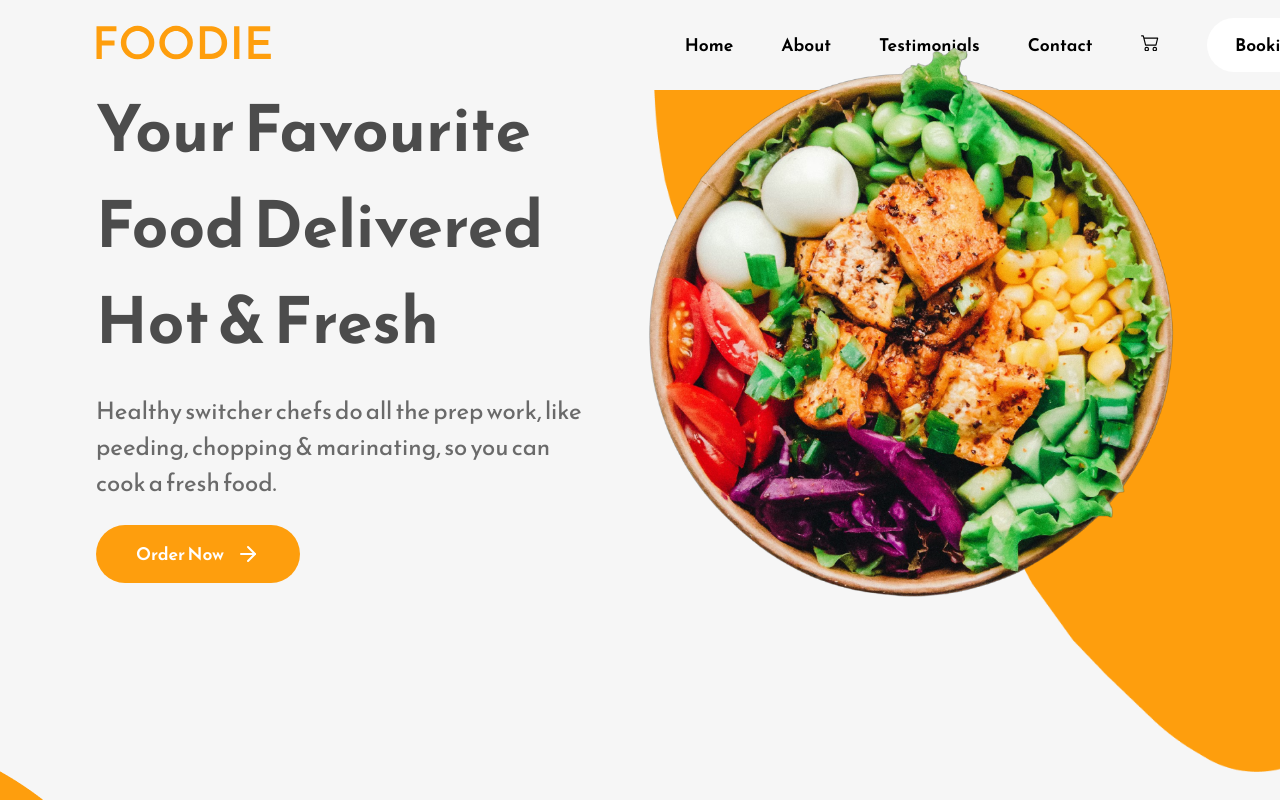
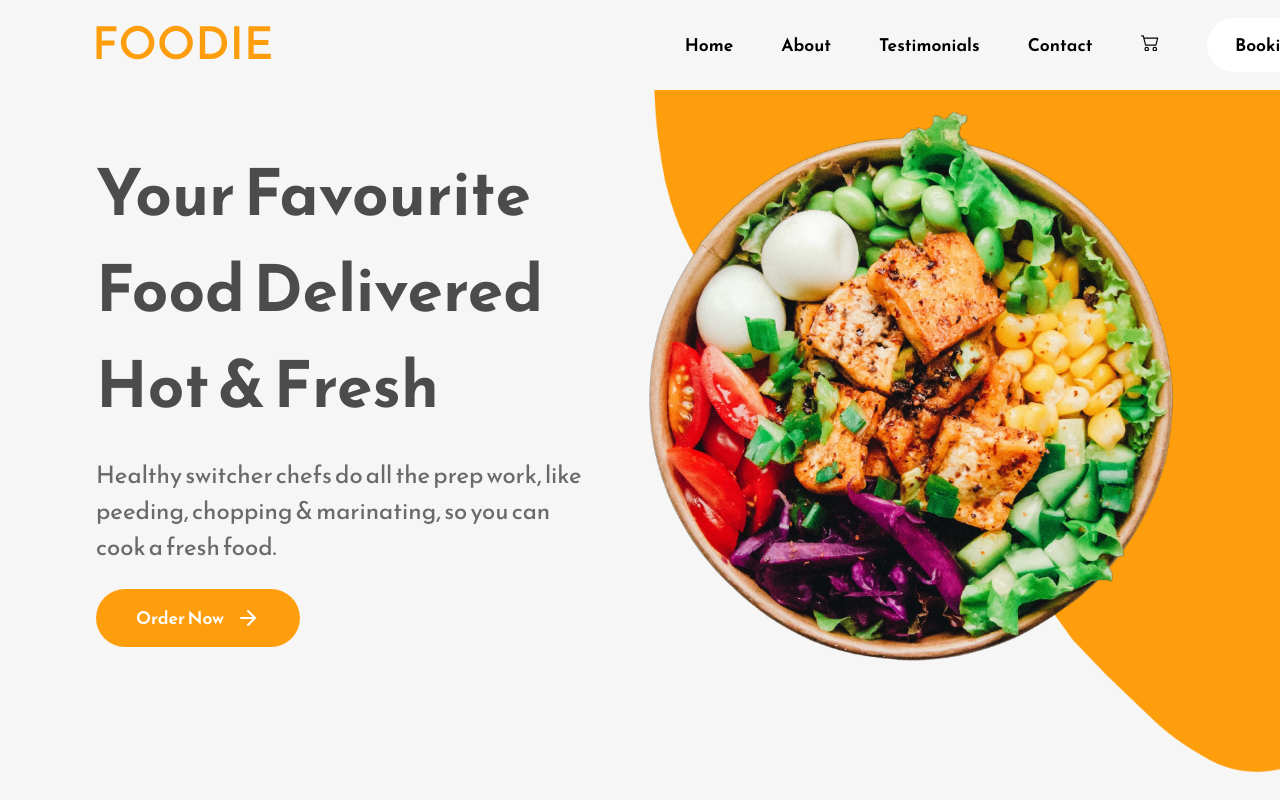
Before and after one commit to SavindaKaveesha/Foodie-Food-Delivery, a React (Create React App) app in the folder food_deliver_app/: page / in a window 1280 px wide. Shown: the top 800 px of the page. Built offline with nearby package versions, Linux system fonts and the light colour scheme.

Commit message:
Update App.css

```diff
--- a/food_deliver_app/src/App.css
+++ b/food_deliver_app/src/App.css
@@ -31,6 +31,7 @@ nav {
   min-height: 90px;
   width: 100%;
   background-color: #f6f6f6;
+  z-index: 1;
 }
 .navbar-menu-container {
   display: none;
@@ -66,7 +67,7 @@ nav {
 .home-banner-container {
   display: flex;
   position: relative;
-  padding-top: 3rem;
+  padding-top: 7rem;
 }
 .home-bannerImage-container {
   position: absolute;
```
